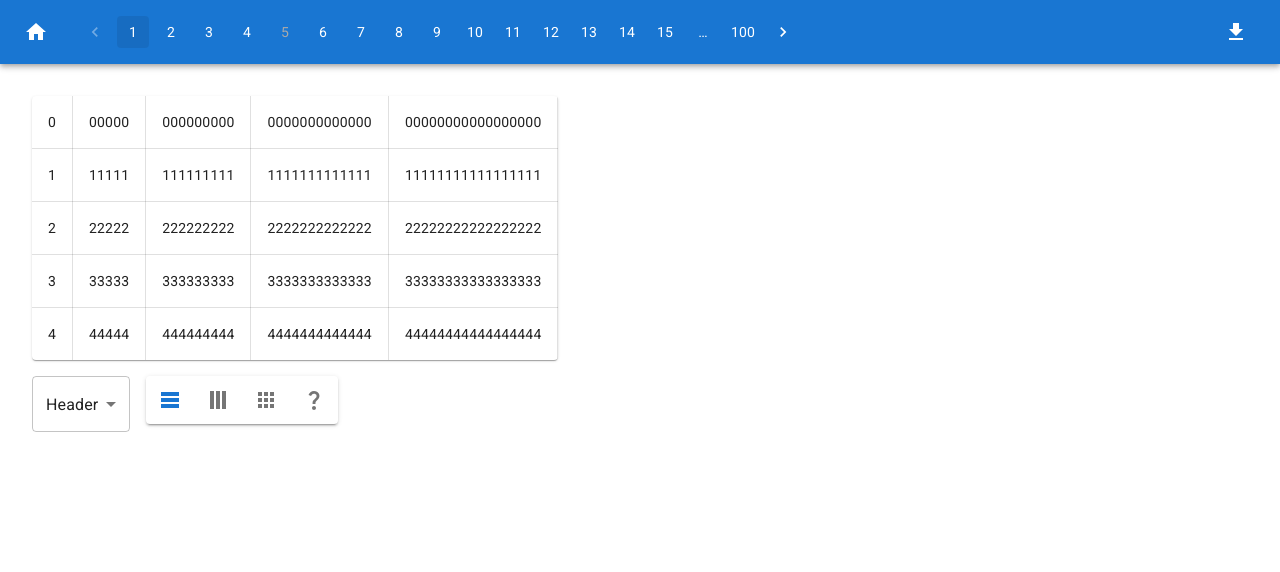
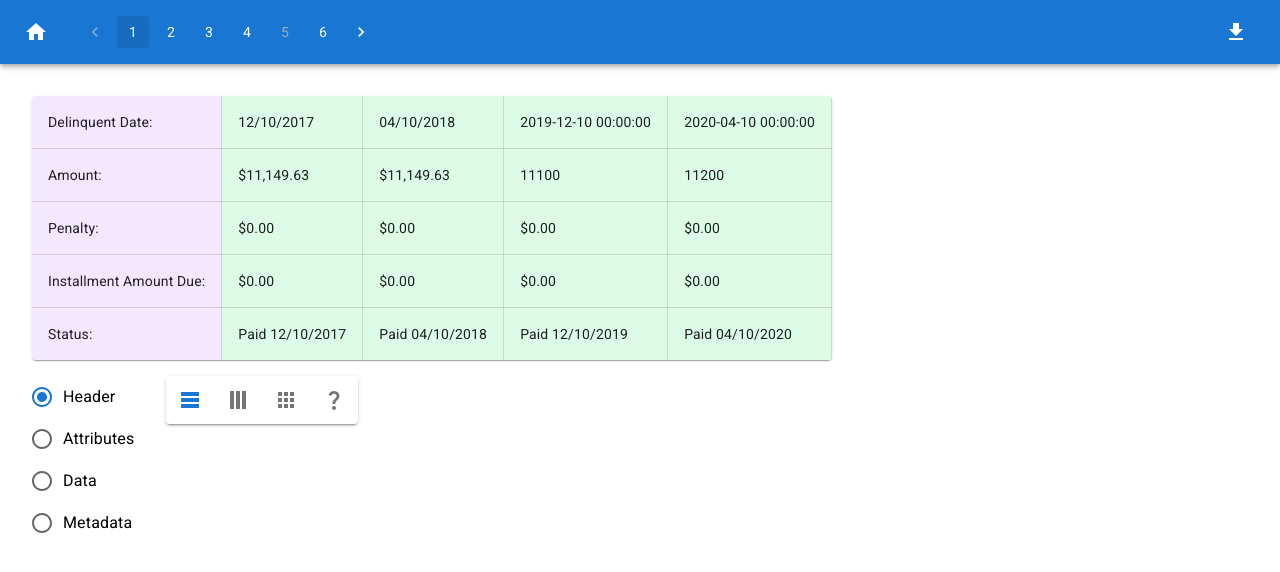
Before and after one commit to kalabukdima/table-markup, a Next.js app: page / in a window 1280 px wide. Shown: the top 572 px of the page. Built offline with nearby package versions, Linux system fonts and the light colour scheme.

Commit message:
Implement painting table cell types

```diff
--- /dev/null
+++ b/data/html_cleaned_fin_06067_0_aug1.json
@@ -0,0 +1,83 @@
+{
+    "directory": "../data/exceled/html_cleaned_fin_06067_0_aug1.xls",
+    "file_name": "html_cleaned_fin_06067_0_aug1.xls",
+    "num_cols": 5,
+    "num_rows": 5,
+    "table_array": [
+        [
+            "Delinquent Date:",
+            "12/10/2017",
+            "04/10/2018",
+            "2019-12-10 00:00:00",
+            "2020-04-10 00:00:00"
+        ],
+        [
+            "Amount:",
+            "$11,149.63",
+            "$11,149.63",
+            "11100",
+            "11200"
+        ],
+        [
+            "Penalty:",
+            "$0.00",
+            "$0.00",
+            "$0.00",
+            "$0.00"
+        ],
+        [
+            "Installment Amount Due:",
+            "$0.00",
+            "$0.00",
+            "$0.00",
+            "$0.00"
+        ],
+        [
+            "Status:",
+            "Paid 12/10/2017",
+            "Paid 04/10/2018",
+            "Paid 12/10/2019",
+            "Paid 04/10/2020"
+        ]
+    ],
+    "annotations": [
+        [
+            "attributes",
+            "data",
+            "data",
+            "data",
+            "data"
+        ],
+        [
+            "attributes",
+            "data",
+            "data",
+            "data",
+            "data"
+        ],
+        [
+            "attributes",
+            "data",
+            "data",
+            "data",
+            "data"
+        ],
+        [
+            "attributes",
+            "data",
+            "data",
+            "data",
+            "data"
+        ],
+        [
+            "attributes",
+            "data",
+            "data",
+            "data",
+            "data"
+        ]
+    ],
+    "header_type": "vertical",
+    "table_id": null,
+    "url": null
+}
--- /dev/null
+++ b/data/html_cleaned_fin_06081_0.json
@@ -0,0 +1 @@
+{"directory": "../data/exceled/html_cleaned_fin_06081_0.xls", "file_name": "html_cleaned_fin_06081_0.xls", "num_cols": 2, "num_rows": 2, "table_array": [["Improvements", "13020000"], ["Land", "6196378"]], "annotations": [["attributes", "data"], ["attributes", "data"]], "header_type": "vertical", "table_id": null, "url": null}
--- /dev/null
+++ b/data/html_cleaned_fin_06081_1.json
@@ -0,0 +1 @@
+{"directory": "../data/exceled/html_cleaned_fin_06081_1.xls", "file_name": "html_cleaned_fin_06081_1.xls", "num_cols": 3, "num_rows": 5, "table_array": [["Special Charge", "Phone Number", "Amount"], ["SMC Mosquito Abate Dis", "(800) 273-5167", "3.74"], ["NPDES Storm Drain Fee", "(650) 363-4100", "1.72"], ["SMFCSD Measure A 2010 Ptax", "(000) 000-0000", "203.40"], ["SMFCSD Measure B 1991 Ptax", "(650) 312-7269", "101.18"]], "annotations": [["header", "header", "header"], ["data", "data", "data"], ["data", "data", "data"], ["data", "data", "data"], ["data", "data", "data"]], "header_type": "vertical", "table_id": null, "url": null}
--- /dev/null
+++ b/data/html_cleaned_fin_06081_3_aug4.json
@@ -0,0 +1 @@
+{"directory": "../data/exceled/html_cleaned_fin_06081_3_aug4.xls", "file_name": "html_cleaned_fin_06081_3_aug4.xls", "num_cols": 4, "num_rows": 12, "table_array": [["Secured Property Tax", "", "", ""], ["Parcel", "Tax Rate Area", "Assessment Year", "Roll Year"], ["035-320-470", "12-001", "2015", "2015"], ["Owner Address", "", "", ""], ["*Name private per CA AB2238 1875 S BASCOM AVE STE 2400 CAMPBELL CA 95008-2356", "", "", ""], ["Property Location", "", "", ""], ["2000 S DELAWARE ST SAN MATEO", "", "", ""], ["Values", "", "", ""], ["Improvements", "13020000", "", ""], ["Land", "6196378", "", ""], ["Net value", "$19,216,378", "", ""], ["Legal Description", "PARCEL B PARCEL MAP VOL 80/30- 31", "", ""]], "annotations": [["header", null, null, null], ["header", "header", "header", "header"], ["data", "data", "data", "data"], ["header", null, null, null], ["data", null, null, null], ["header", null, null, null], ["data", null, null, null], ["attributes", null, null, null], ["attributes", "data", null, null], ["attributes", "data", null, null], ["attributes", "data", null, null], ["attributes", "data", null, null]], "header_type": "other", "table_id": null, "url": null}
--- /dev/null
+++ b/data/html_cleaned_fin_06081_3_aug5.json
@@ -0,0 +1 @@
+{"directory": "../data/exceled/html_cleaned_fin_06081_3_aug5.xls", "file_name": "html_cleaned_fin_06081_3_aug5.xls", "num_cols": 4, "num_rows": 3, "table_array": [["", "Installment 1", "Installment 2", "Total"], ["General Tax", "107803.88", "107803.88", "$215,607.76"], ["Total Special Charges", "155.02", "155.02", "$310.04"]], "annotations": [[null, "header", "header", "header"], ["attributes", "data", "data", "data"], ["attributes", "data", "data", "data"], [null, null, null, null]], "header_type": "matrix", "table_id": null, "url": null}
--- /dev/null
+++ b/data/html_cleaned_fin_06081_3_aug6.json
@@ -0,0 +1 @@
+{"directory": "../data/exceled/html_cleaned_fin_06081_3_aug6.xls", "file_name": "html_cleaned_fin_06081_3_aug6.xls", "num_cols": 2, "num_rows": 3, "table_array": [["", "Detail Special Charges"], ["Improvement", "13020000"], ["Land", "6196378"]], "annotations": [[null, "header"], ["attributes", "data"], ["attributes", "data"]], "header_type": "matrix", "table_id": null, "url": null}
--- a/src/app/page.tsx
+++ b/src/app/page.tsx
@@ -1,8 +1,12 @@
 "use client"
 
+import React from "react";
+import { Property as CssProperties } from "csstype";
+
 import {
-  Paper, Table, TableBody, TableCell, TableContainer, TableHead, TableRow, ThemeProvider, styled, tableCellClasses,
-  AppBar, Box, Toolbar, Typography, IconButton, Pagination, Container, Select, MenuItem, InputLabel, FormControl, ButtonGroup, Button, Checkbox, Radio, FormGroup, PaginationItem, useMediaQuery
+  Paper, Table, TableBody, TableCell, TableContainer, TableHead, TableRow, ThemeProvider, AppBar, Box, Toolbar, Typography,
+  IconButton, Pagination, ButtonGroup, Button, Radio, FormGroup, PaginationItem, useMediaQuery, TextField, RadioGroup,
+  FormControlLabel
 } from "@mui/material";
 import Grid from "@mui/material/Unstable_Grid2"
 import { createTheme } from "@mui/material";
@@ -12,16 +16,41 @@ import TableRowsIcon from "@mui/icons-material/TableRows";
 import AppsIcon from "@mui/icons-material/Apps";
 import QuestionMarkIcon from "@mui/icons-material/QuestionMark";
 
+import { Point, fillRectangle } from "@/lib/matrix";
+import { FilledTableData, samples, CellType } from "@/lib/data";
+
+declare module '@mui/material/Button' {
+  interface ButtonPropsVariantOverrides {
+    pressed: true;
+  }
+}
 
 const theme = createTheme();
+
+function cellColor(type: CellType): CssProperties.Color {
+  if (type === undefined) {
+    return "default";
+  }
+  return {
+    "header": "lightsteelblue",
+    "attributes": "#f3e8ff",
+    "data": "#dcfce7",
+    "metadata": "lightgoldenrodyellow",
+  }[type];
+}
 
 function Spacer() {
   return <Box margin="auto" />;
 }
 
-function Header() {
+function Header({ count, page, setPage }: { count: number, page: number, setPage: (x: number) => void }) {
   const small = useMediaQuery(theme.breakpoints.down("sm"), { defaultMatches: true });
   const medium = useMediaQuery(theme.breakpoints.down("md"));
+
+  const handlePageChange = (event: React.ChangeEvent<unknown>, value: number) => {
+    setPage(value);
+  };
+
   return (
     <AppBar position="static">
       <Toolbar>
@@ -35,7 +64,8 @@ function Header() {
           <HomeIcon />
         </IconButton>
         <Pagination
-          count={100}
+          page={page} count={count}
+          onChange={handlePageChange}
           siblingCount={small ? 1 : medium ? 2 : 6} boundaryCount={1} shape="rounded"
           sx={{
             // For some reason the PaginationItem style below doesn't affect ellipsis
@@ -58,14 +88,55 @@ function Header() {
   )
 }
 
-function TableViewer() {
+function TableViewer(props: Pick<FilledTableData, "table_array" | "annotations"> & {
+  paintType: CellType,
+}) {
+  const [selection, setSelection] = React.useState<{
+    start: Point | undefined,
+    end: Point | undefined,
+  }>({
+    start: undefined,
+    end: undefined
+  })
+
+  const [annotations, setAnnotations] = React.useState(props.annotations);
+
+  const setSelectionStart = (x: number, y: number) => {
+    setSelection({
+      start: { x, y },
+      end: { x, y },
+    })
+  };
+  const setSelectionEnd = (x: number, y: number) => {
+    setSelection({
+      start: selection.start,
+      end: { x, y },
+    })
+  };
+  const clearSelection = () => {
+    setSelection({ start: undefined, end: undefined });
+  }
+  const confirmSelection = () => {
+    if (selection.start && selection.end) {
+      setAnnotations(fillRectangle(annotations, [selection.start, selection.end], props.paintType));
+    }
+    clearSelection();
+  };
+
+  const visibleAnnotations = (!selection.start || !selection.end) ? annotations : fillRectangle(
+    annotations, [selection.start, selection.end], props.paintType
+  );
+
   return (
-    <TableContainer component={Paper} sx={{ maxWidth: "fit-content" }}>
+    <TableContainer
+      component={Paper} sx={{ maxWidth: "fit-content" }}
+      onMouseUp={confirmSelection}
+    >
       <Table>
         <TableBody>
-          {[...Array(5).keys()].map((x) => (
+          {props.table_array.map((row, row_index) => (
             <TableRow
-              key={x}
+              key={row_index}
               sx={{
                 "& > td": {
                   borderRight: "1px solid",
@@ -75,9 +146,30 @@ function TableViewer() {
                 "&:last-child > td": { borderBottom: 0 }
               }}
             >
-              {[...Array(5).keys()].map((y) => (
-                <TableCell key={y}>
-                  {[...Array(y * 4 + 1)].map(_ => x.toString())}
+              {row.map((text, cell_index) => (
+                <TableCell
+                  key={cell_index}
+                  sx={{
+                    background: cellColor(visibleAnnotations[row_index][cell_index])
+                  }}
+                  onMouseDown={e => {
+                    e.preventDefault();
+                    if (e.button === 0) { // primary button
+                      setSelectionStart(row_index, cell_index);
+                    } else {
+                      clearSelection();
+                    }
+                  }}
+                  onMouseEnter={e => {
+                    if (e.buttons & 1) { // primary button
+                      setSelectionEnd(row_index, cell_index)
+                    } else {
+                      // mouseup happened outside the table
+                      confirmSelection();
+                    }
+                  }}
+                >
+                  {text}
                 </TableCell>
               ))}
             </TableRow>
@@ -93,25 +185,31 @@ function TableColumnsIcon() {
 }
 
 export default function DataView() {
+  const [page, setPage] = React.useState(1);
+  const [paintType, setPaintType] = React.useState<CellType>("header");
   return (
     <ThemeProvider theme={theme}>
-      <Header />
+      <Header count={samples.length} page={page} setPage={setPage} />
       <Box padding={4}>
         <FormGroup>
           <Grid container spacing={2} alignItems={"stretch"} width={1}>
             <Grid width="100%">
-              <TableViewer />
+              <TableViewer
+                {...samples[0]}
+                paintType={paintType}
+              />
             </Grid>
             <Grid>
-              <Select
-                id="cell-type-select"
-                value="header"
+              <RadioGroup
+                name="controlled-radio-buttons-group"
+                value={paintType}
+                onChange={e => setPaintType(e.target.value as CellType)}
               >
-                <MenuItem value="header">Header</MenuItem>
-                <MenuItem value="attributes">Attributes</MenuItem>
-                <MenuItem value="data">Data</MenuItem>
-                <MenuItem value="metadata">Metadata</MenuItem>
-              </Select>
+                <FormControlLabel value="header" control={<Radio />} label="Header" />
+                <FormControlLabel value="attributes" control={<Radio />} label="Attributes" />
+                <FormControlLabel value="data" control={<Radio />} label="Data" />
+                <FormControlLabel value="metadata" control={<Radio />} label="Metadata" />
+              </RadioGroup>
             </Grid>
             <Grid>
               <ButtonGroup variant="contained">
--- /dev/null
+++ b/src/lib/data.ts
@@ -0,0 +1,26 @@
+import sample0 from "../../data/html_cleaned_fin_06067_0_aug1.json";
+import sample1 from "../../data/html_cleaned_fin_06081_0.json";
+import sample2 from "../../data/html_cleaned_fin_06081_1.json";
+import sample3 from "../../data/html_cleaned_fin_06081_3_aug4.json";
+import sample4 from "../../data/html_cleaned_fin_06081_3_aug5.json";
+import sample5 from "../../data/html_cleaned_fin_06081_3_aug6.json";
+
+export type CellType = "header" | "attributes" | "data" | "metadata" | undefined;
+export type TableType = "vertical" | "horizontal" | "matrix" | "trash" | "other";
+
+export interface TableData {
+    directory: string;
+    file_name: string;
+    num_cols: number;
+    num_rows: number;
+    table_array: string[][];
+    table_id: string | null;
+    url: string | null;
+};
+
+export interface FilledTableData extends TableData {
+    annotations: CellType[][];
+    header_type: TableType;
+}
+
+export const samples = [sample0, sample1, sample2, sample3, sample4, sample5] as FilledTableData[];
--- /dev/null
+++ b/src/lib/matrix.ts
@@ -0,0 +1,20 @@
+export type Point = {
+    x: number;
+    y: number;
+}
+
+export type Rectangle = [Point, Point];
+
+export function insideRectangle({ x, y }: Point, rect: Rectangle) {
+    const minX = Math.min(rect[0].x, rect[1].x);
+    const maxX = Math.max(rect[0].x, rect[1].x);
+    const minY = Math.min(rect[0].y, rect[1].y);
+    const maxY = Math.max(rect[0].y, rect[1].y);
+    return minX <= x && x <= maxX && minY <= y && y <= maxY;
+}
+
+export function fillRectangle<T>(values: T[][], rectangle: Rectangle, setValue: T): T[][] {
+    return values.map((row, x) => row.map((value, y) => {
+        return insideRectangle({ x, y }, rectangle) ? setValue : value;
+    }));
+}
```
Also changed, not shown: data/output.json (added, +29 -0 lines).
